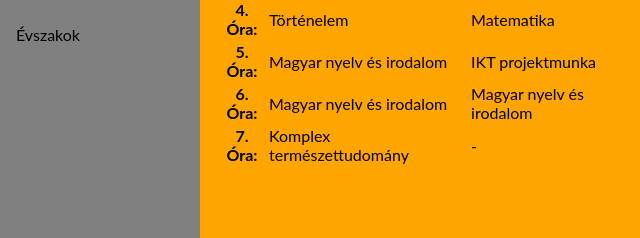
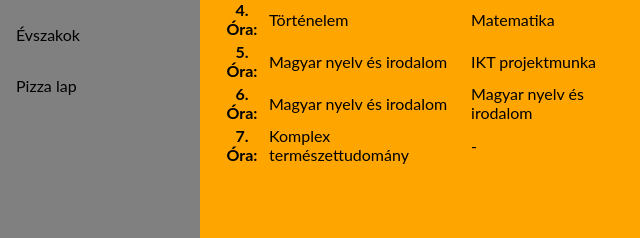
Before and after one commit to Hegymegi-Akos/orarend.html, a plain HTML site: page index.html in a window 1280 px wide. Shown: the part 195-433 px from the top of the page, 0-640 px from the left. Drawn offline with Linux system fonts and the light colour scheme.

Commit message:
Update index.html

```diff
--- a/index.html
+++ b/index.html
@@ -84,6 +84,7 @@
 
                         <a href="https://hegymegi-akos.github.io/kollazs_jo/listak.html">Lista</a>
                                                                                          <a href="https://hegymegi-akos.github.io/evszakok.html/">Évszakok</a>
+                                                                                                                                                   <a href="https://hegymegi-akos.github.io/ceges.html/">Pizza lap</a>
 
                 </div>
                 <div class="content">
```
